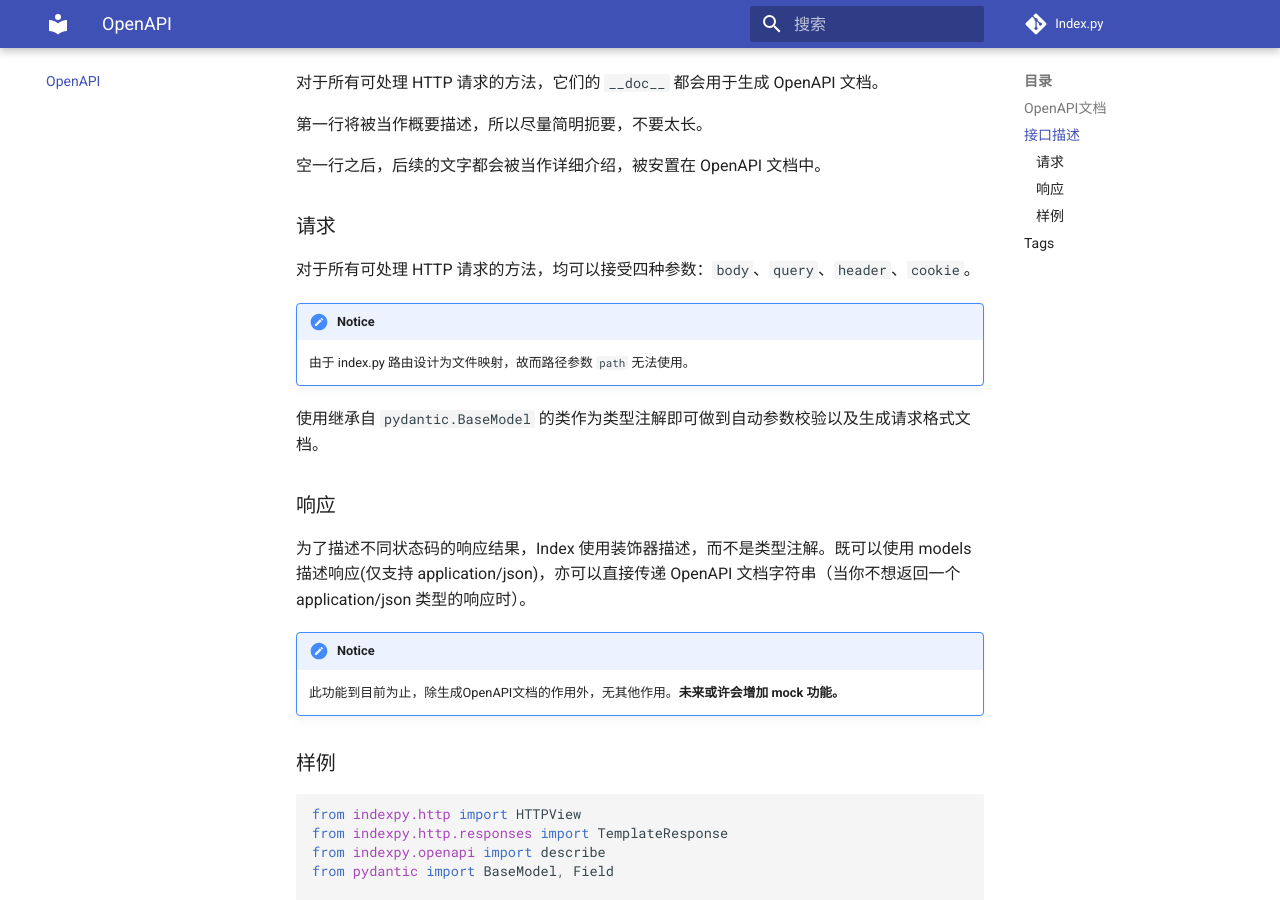
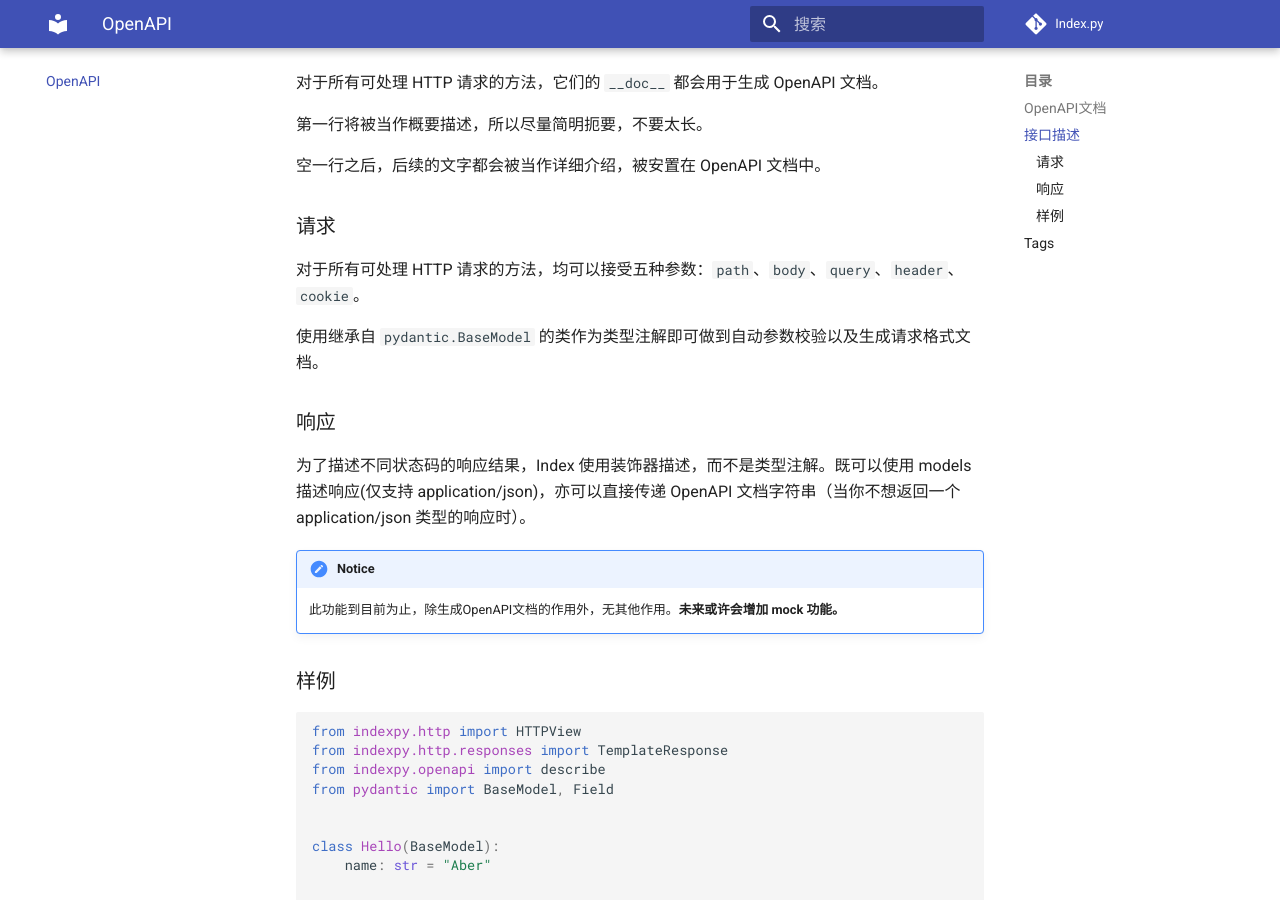
Before and after one commit to abersheeran/kui, an MkDocs documentation site: the page built from docs/openapi.md, in a window 1280 px wide and 900 px high, scrolled down 666 px. Built offline with MkDocs 1.6.1 and Material for MkDocs 9.7.7, drawn with Linux system fonts in a browser that asks for light colours; comment, search, counter and statistics services are not loaded.

Commit message:
Update docs

```diff
--- a/docs/openapi.md
+++ b/docs/openapi.md
@@ -28,10 +28,7 @@
 
 ### 请求
 
-对于所有可处理 HTTP 请求的方法，均可以接受四种参数：`body`、`query`、`header`、`cookie`。
-
-!!! notice
-    由于 index.py 路由设计为文件映射，故而路径参数 `path` 无法使用。
+对于所有可处理 HTTP 请求的方法，均可以接受五种参数：`path`、`body`、`query`、`header`、`cookie`。
 
 使用继承自 `pydantic.BaseModel` 的类作为类型注解即可做到自动参数校验以及生成请求格式文档。
 
```
